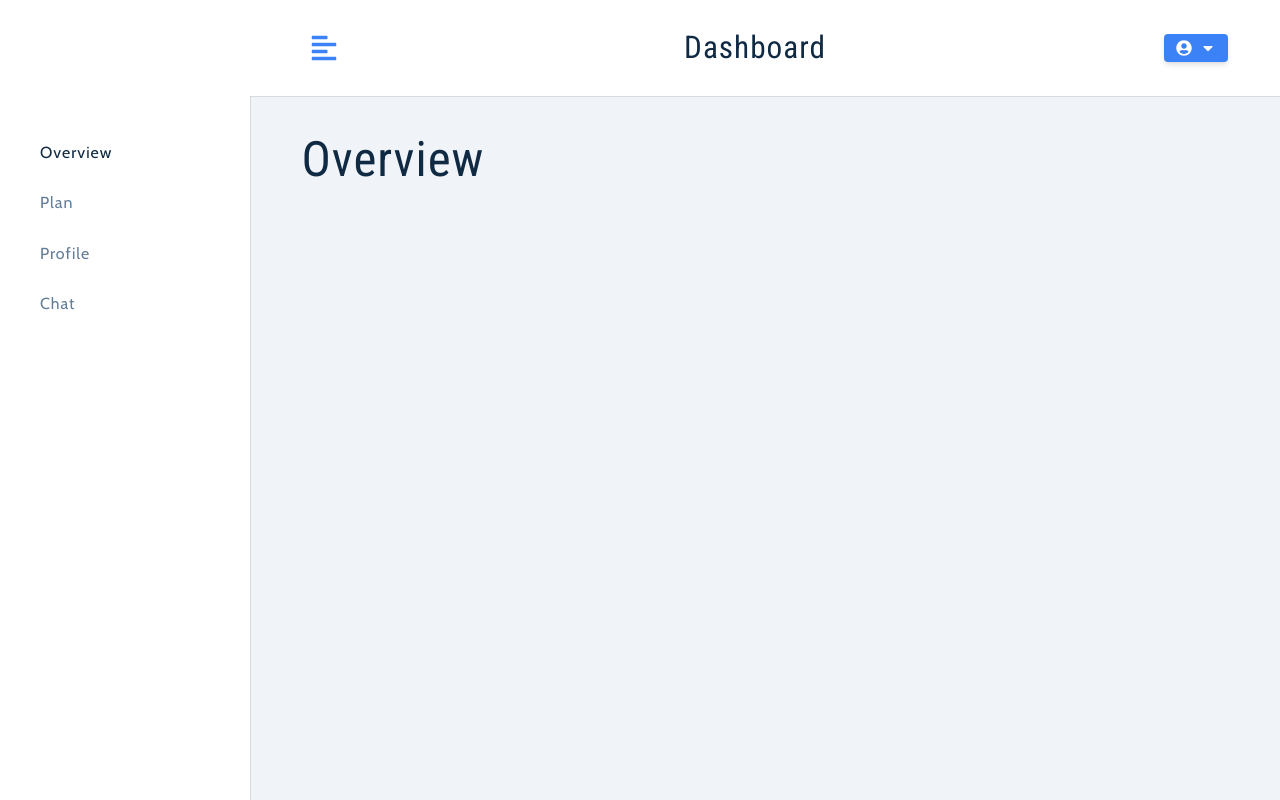
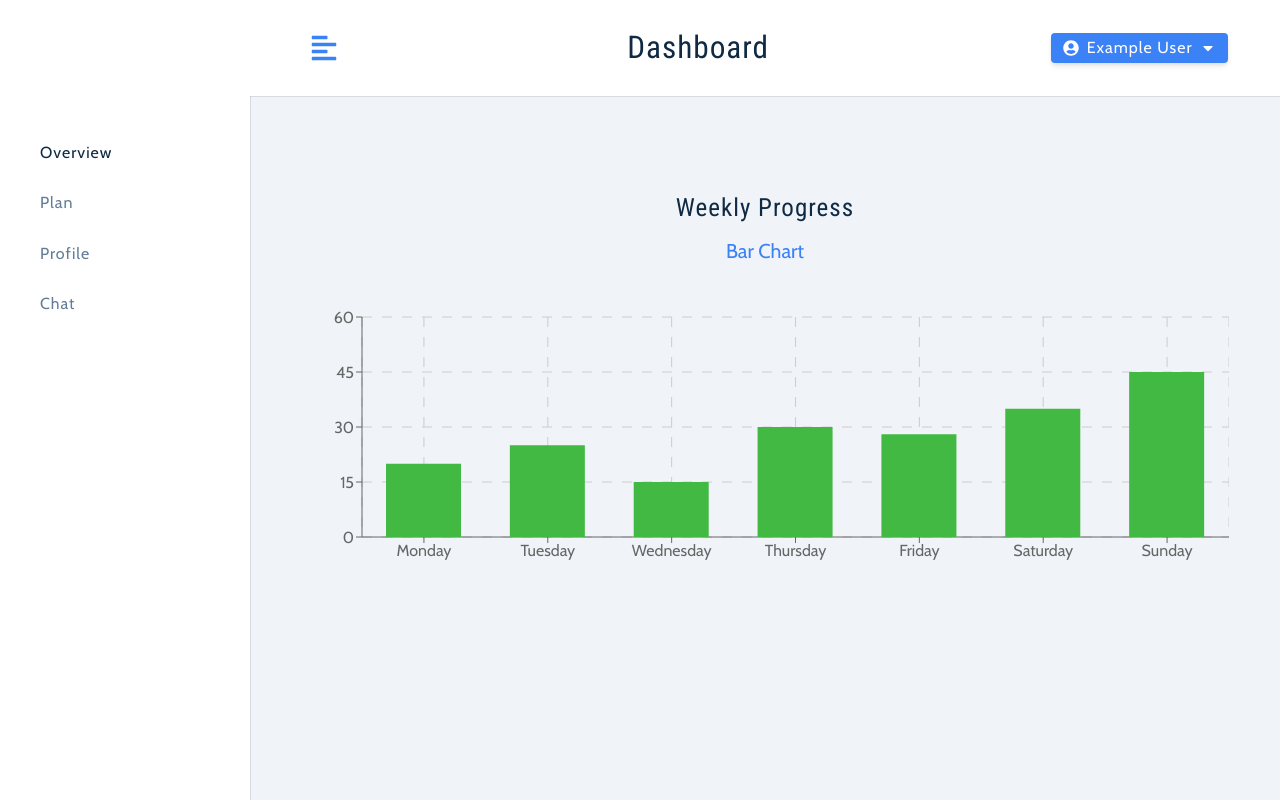
Before and after one commit to Mark-Halstead/Food-App-Final-Project, a React (Vite) app in the folder client/: page /dashboard in a window 1280 px wide. Built offline with nearby package versions, Linux system fonts and the light colour scheme.

Commit message:
got boilerplate bar chart rendering on overview

```diff
--- a/client/package.json
+++ b/client/package.json
@@ -19,6 +19,7 @@
     "react-icons": "^4.8.0",
     "react-redux": "^8.0.5",
     "react-router-dom": "^6.9.0",
+    "recharts": "^2.5.0",
     "styled-components": "^5.3.9",
     "testing-library": "^0.0.2",
     "vitest": "^0.29.7"
--- /dev/null
+++ b/client/src/components/BarChart/barData.js
@@ -0,0 +1,11 @@
+const data = [
+    { date: 'Monday', Meals: 20 },
+    { date: 'Tuesday', Meals: 25 },
+    { date: 'Wednesday', Meals: 15 },
+    { date: 'Thursday', Meals: 30 },
+    { date: 'Friday', Meals: 28 },
+    { date: 'Saturday', Meals: 35 },
+    { date: 'Sunday', Meals: 45 },
+  ]
+
+export default data
--- /dev/null
+++ b/client/src/components/BarChart/index.jsx
@@ -0,0 +1,26 @@
+import {
+    BarChart,
+    Bar,
+    XAxis,
+    YAxis,
+    CartesianGrid,
+    Tooltip,
+    ResponsiveContainer,
+} from 'recharts';
+import data from './barData';
+
+const BarChartComponent = () => {
+    return (
+        <ResponsiveContainer width='100%' height={300}>
+            <BarChart data={data} margin={{ top: 50 }}>
+                <CartesianGrid strokeDasharray='10 10 ' />
+                <XAxis dataKey='date' />
+                <YAxis allowDecimals={false} />
+                <Tooltip />
+                <Bar dataKey='Meals' fill='#42b942' barSize={75} />
+            </BarChart>
+        </ResponsiveContainer>
+    );
+};
+
+export default BarChartComponent;
--- /dev/null
+++ b/client/src/components/ChartContainer/index.jsx
@@ -0,0 +1,16 @@
+import React from 'react';
+import BarChart from '../BarChart'
+import Wrapper from '../../assets/wrappers/ChartsContainer';
+const ChartContainer = () => {
+    return (
+        <Wrapper>
+            <h4>Weekly Progress</h4>
+            <button type='button'>
+                {'Bar Chart'}
+            </button>
+            <BarChart />
+            {/* Need to put data={data} above */}
+        </Wrapper>
+    );
+};
+export default ChartContainer;
--- a/client/src/components/NavbarD/index.jsx
+++ b/client/src/components/NavbarD/index.jsx
@@ -38,6 +38,7 @@ const NavbarD = () => {
                         onClick={toggleDropdown}
                     >
                         <FaUserCircle />
+                        Example User
                         <FaCaretDown />
                     </button>
                     <div className={`dropdown ${showDropdown ? 'show-dropdown' : ''}`}>
--- a/client/src/components/index.js
+++ b/client/src/components/index.js
@@ -8,3 +8,4 @@ export { default as Hamburger } from "./Hamburger";
 export { default as NavbarD } from "./NavbarD";
 export { default as BigSideBar } from "./BigSideBar";
 export { default as SmallSideBar } from "./SmallSideBar";
+export { default as ChartContainer } from "./ChartContainer";
--- a/client/src/pages/Dashboard/Overview.jsx
+++ b/client/src/pages/Dashboard/Overview.jsx
@@ -1,8 +1,11 @@
 import React from 'react'
+import ChartContainer from '../../components/ChartContainer'
 
 const Overview = () => {
   return (
-    <h1>Overview</h1>
+    <>
+      <ChartContainer/>
+    </>
   )
 }
 
```
Also changed, not shown: client/src/components/StatsContainer/index.jsx (added), 1 other file (tests, documents, lock files or other folders).
